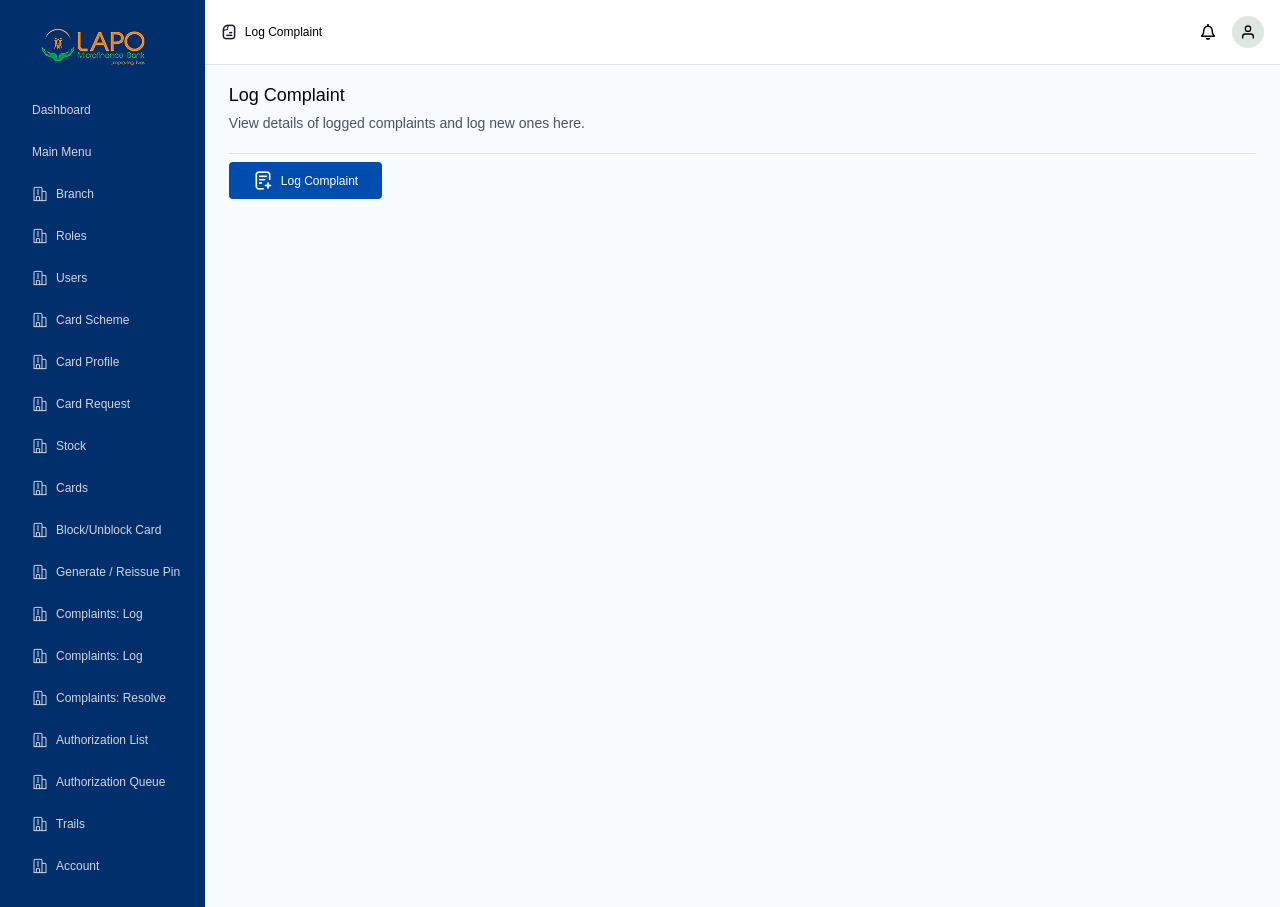
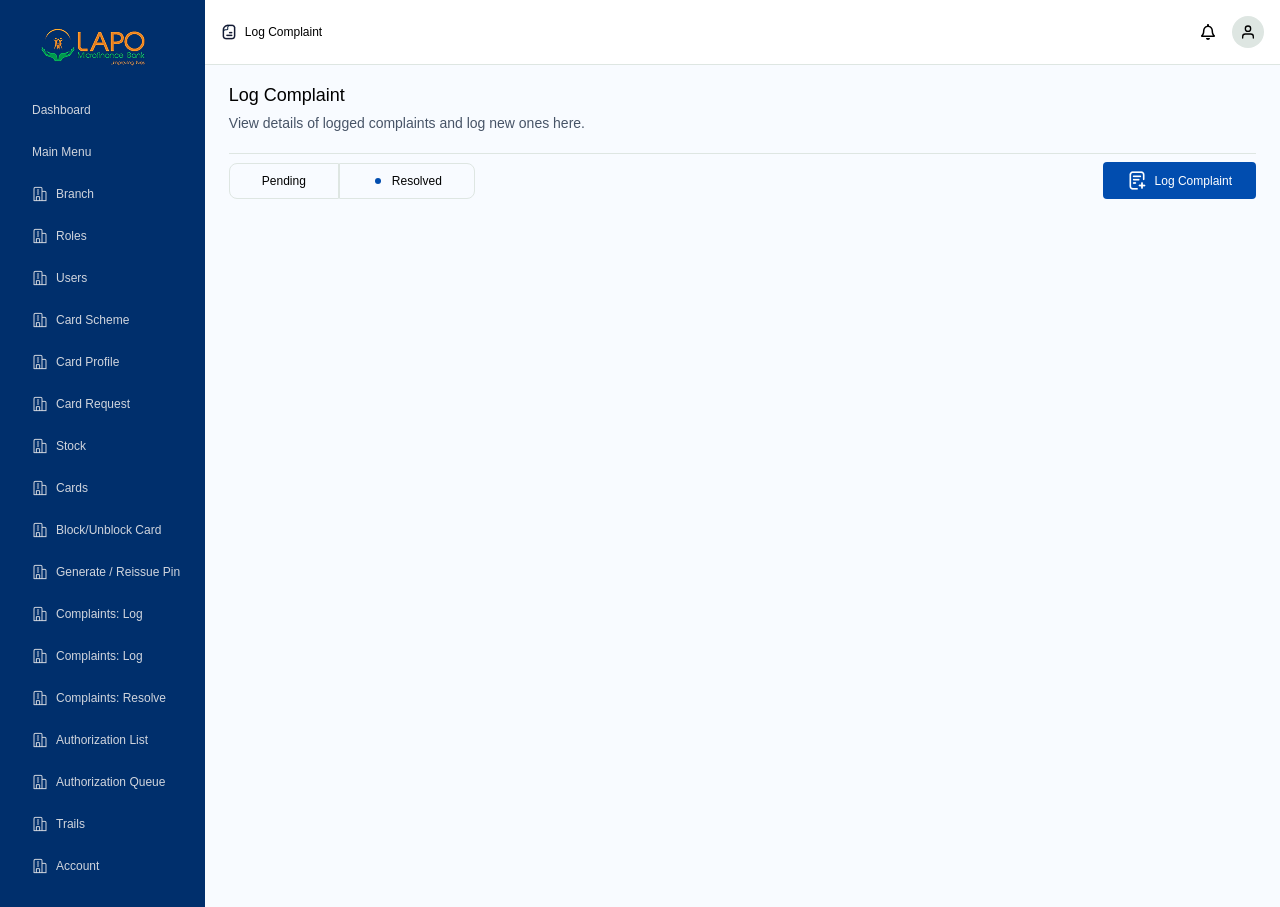
Before and after one commit to odinaka-dev/Lapo-Dashboard, a React (Vite) app: page / in a window 1280 px wide. Built offline with nearby package versions, Linux system fonts and the light colour scheme; a web font is replaced by a local one.

Commit message:
Add files

```diff
--- /dev/null
+++ b/src/components/CardHeader.jsx
@@ -0,0 +1,25 @@
+import React from "react";
+import File from "../assets/complaints.png";
+import { FaRegBell } from "react-icons/fa";
+import { FiUser } from "react-icons/fi";
+// the header of the card table
+const CardHeader = () => {
+  return (
+    <section className="bg-white border-b border-b-[#DEE6E2] p-4">
+      <div className="card_header flex justify-between items-center">
+        <div className="main_one flex gap-2 items-center">
+          <img src={File} alt="" />
+          <h1>Log Complaint</h1>
+        </div>
+        <div className="main_2 text-[16px] flex gap-4 items-center">
+          <FaRegBell />
+          <div className="bg-[#DEE6E2] p-2 rounded-[50%]">
+            <FiUser />
+          </div>
+        </div>
+      </div>
+    </section>
+  );
+};
+
+export default CardHeader;
--- /dev/null
+++ b/src/components/CardTable.jsx
@@ -0,0 +1,17 @@
+import React from "react";
+
+const CardTableData = () => {
+  return (
+    <section className="">
+      <h1>The card table data</h1>
+    </section>
+  );
+};
+
+// search functionalityy
+
+// the main table data using json format
+
+// the main table data in html jsx format
+
+export default CardTableData;
--- a/src/pages/Card.jsx
+++ b/src/pages/Card.jsx
@@ -1,8 +1,7 @@
 import React from "react";
-import File from "../assets/complaints.png";
-import { FaRegBell } from "react-icons/fa";
-import { FiUser } from "react-icons/fi";
 import LogOut from "../assets/log.png";
+import { GoDotFill } from "react-icons/go";
+import CardHeader from "../components/CardHeader";
 
 const CardComponent = () => {
   return (
@@ -10,26 +9,6 @@ const CardComponent = () => {
       <CardHeader />
       <div className="px-6">
         <FirstComponent />
-      </div>
-    </section>
-  );
-};
-
-// the header of the card table
-const CardHeader = () => {
-  return (
-    <section className="bg-white border-b border-b-[#DEE6E2] p-4">
-      <div className="card_header flex justify-between items-center">
-        <div className="main_one flex gap-2 items-center">
-          <img src={File} alt="" />
-          <h1>Log Complaint</h1>
-        </div>
-        <div className="main_2 text-[16px] flex gap-4 items-center">
-          <FaRegBell />
-          <div className="bg-[#DEE6E2] p-2 rounded-[50%]">
-            <FiUser />
-          </div>
-        </div>
       </div>
     </section>
   );
@@ -44,8 +23,16 @@ const FirstComponent = () => {
           View details of logged complaints and log new ones here.
         </p>
       </div>
-      <div className="sub_component">
-        <div className="pendNreview"></div>
+      <div className="sub_component flex justify-between items-center">
+        <div className="pendNreview flex items-center">
+          <button className="border border-[#DEE6E2] rounded-l-[8px] p-2 px-8 cursor-pointer">
+            Pending
+          </button>
+          <button className="flex items-center gap-2 border border-[#DEE6E2] rounded-r-[8px] p-2 px-8 cursor-pointer">
+            <GoDotFill className="text-[#014DAF]" />
+            <span>Resolved</span>
+          </button>
+        </div>
         <div className="logout">
           <button className="flex gap-2 items-center bg-[#014DAF] p-2 px-6 rounded-sm text-white cursor-pointer">
             <img src={LogOut} alt="" />
```
